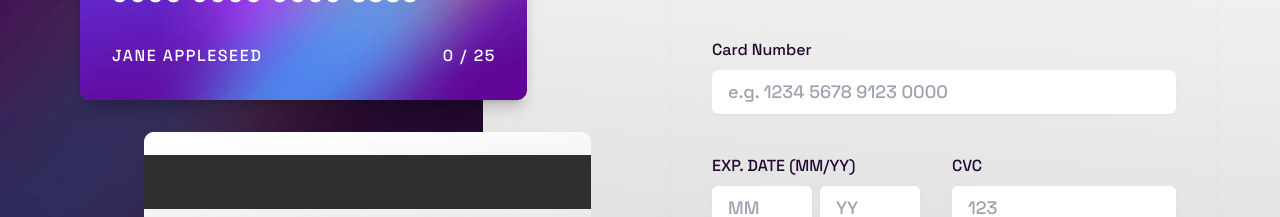
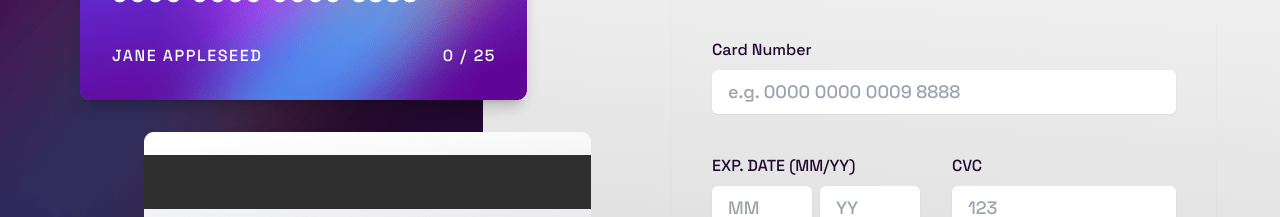
Before and after one commit to SameerJS6/Reactfolio, a React (Vite) app in the folder Interactive-Card-Component/: page / in a window 1280 px wide. Shown: the part 284-501 px from the top of the page. Built offline with nearby package versions, Linux system fonts and the light colour scheme.

Commit message:
Completed

```diff
--- a/Interactive-Card-Component/src/App.jsx
+++ b/Interactive-Card-Component/src/App.jsx
@@ -213,7 +213,7 @@ export default function App() {
               required
               pattern="[0-9]{19}"
               aria-label="Credit Card Number"
-              placeholder="e.g. 1234 5678 9123 0000"
+              placeholder="e.g. 0000 0000 0009 8888"
             />
             <span
               className={`text-red-600 opacity-0 translate-y-2 transition-transform duration-300 text-xs font-medium ${
```
